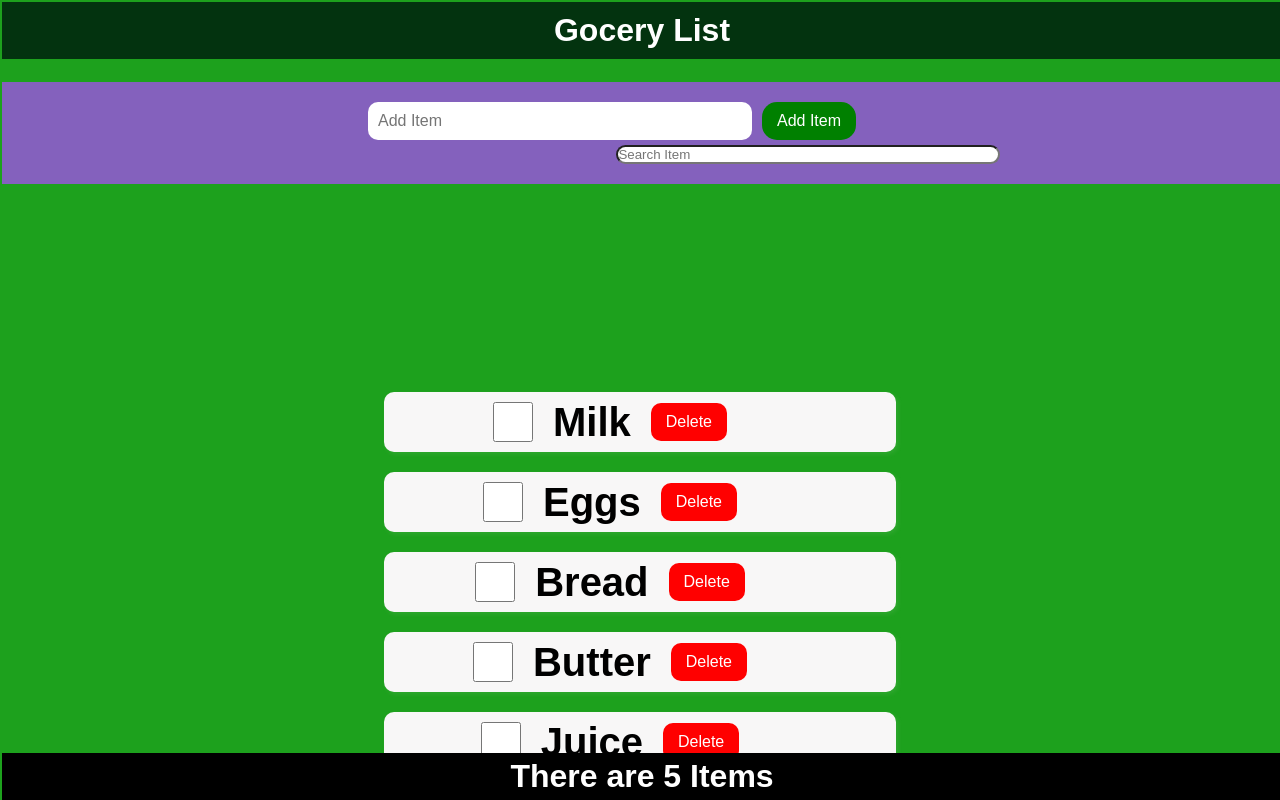
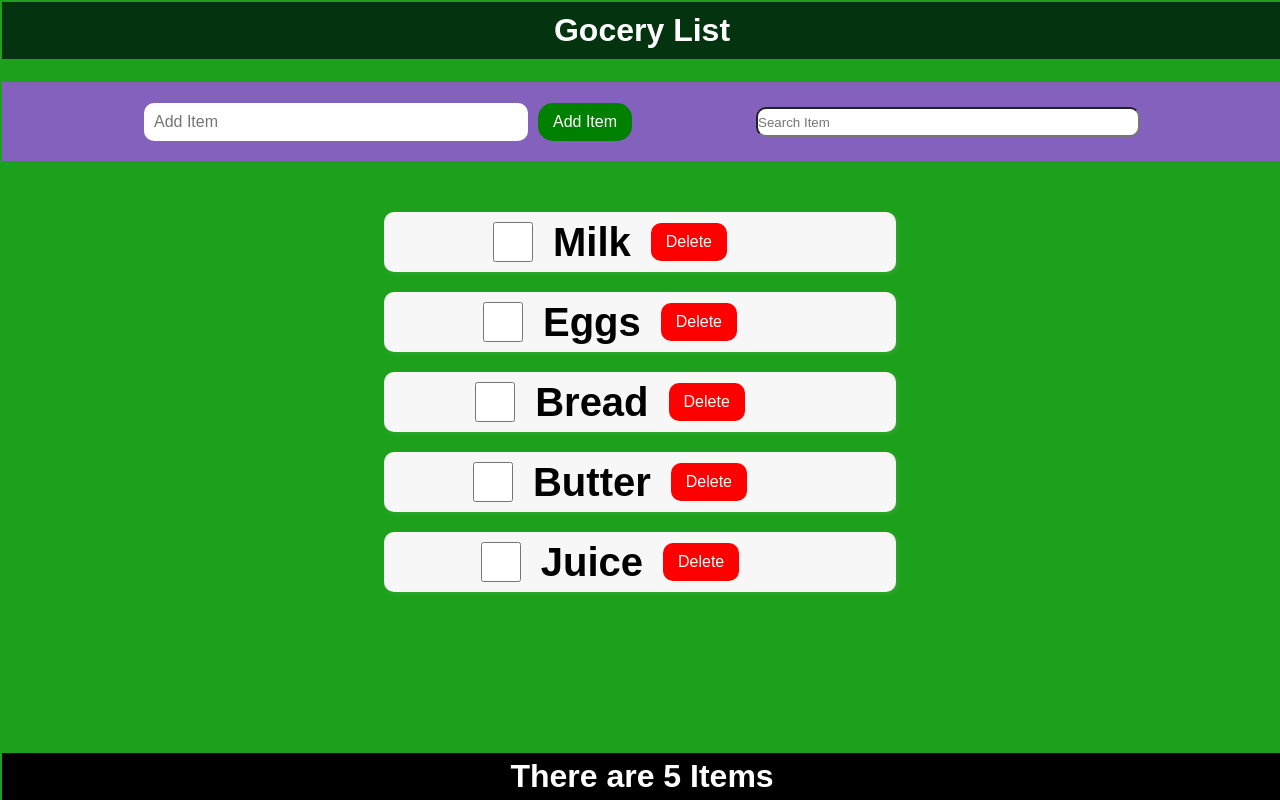
Before and after one commit to mbogo-c/mbogo-c, a React (Vite) app: page / in a window 1280 px wide. Built offline with nearby package versions, Linux system fonts and the light colour scheme.

Commit message:
completing search state and generating filtered items

```diff
--- a/src/App.css
+++ b/src/App.css
@@ -26,6 +26,7 @@ ul{
 }
 .header{
      display: flex;
+     height: auto;
      margin-top: 10vh;
      flex-direction: column;
      position: fixed;
@@ -37,8 +38,9 @@ ul{
      justify-content: center;
 }
 #search{
+     height: 30px;
      width: 30vw;
-     margin-left: 26vw;
+     margin-left: 5vw;
      margin-top:5px ;
      border-radius: 10px;
 }
@@ -65,8 +67,10 @@ button{
      border-radius: 15px;
 }
 .items{
+     margin-top: 25vh;
+     margin-bottom: 10vh;
      display: flex;
-     height:145vh;
+     height: auto;
      justify-content: center;
      align-items: center;
      flex-direction: column;
--- a/src/App.jsx
+++ b/src/App.jsx
@@ -1,4 +1,4 @@
-import { useState } from "react";
+import { useEffect, useState } from "react";
 import Header from "./Hearder";
 import  Items from "./Items";
 import Footer from "./Footer";
@@ -29,36 +29,54 @@ export default function App (){
         }
     ]);
     const [item, setItem] = useState('');
+    const [search, setSearch] = useState('');
+    const [filteredItems, setFilteredItems] = useState([]);
 
     function handleChange(e){
         setItem(e.target.value.trimStart());
+
+
     }
-
 function AddItem (){
      const newItem = {
                id: items.length ? items[items.length -1].id +1 : 1,
                checked: false,
-               item:item
+               item:item[0].toUpperCase() + item.slice(1)
           };
-          item.length ? `
-          ${setItems ([...items, newItem])}
-          ${setItem('')}`
+          item.length ? `${setItems ([...items, newItem])}${setItem('')}`
           :
           setItem('');
+          console.log(items.length);
 }
+console.log(search);
+
+function handleSearch (e){
+    const filteredText = (e.target.value);
+   const filteredList =  items.filter((item)=>item.item.toLocaleLowerCase().includes(filteredText.toLocaleLowerCase()))
+
+   setFilteredItems(filteredList);
+
+
+}
+useEffect(()=>{
+setFilteredItems(items);
+},[items]);
 
     return(
         <div className="App">
             <h1 className="head">Gocery List</h1>
             <Header
+            filteredItems={filteredItems}
             item={item}
+            handleSearch={handleSearch}
             handleChange={handleChange}
             AddItem={AddItem}
             />
             <Items
-             items={items}
+            items={items}
+            filteredItems={filteredItems}
               />
-            <Footer items={items}/>
+            <Footer filteredItems={filteredItems}/>
         </div>
 
     )
--- a/src/Footer.jsx
+++ b/src/Footer.jsx
@@ -1,10 +1,10 @@
-export default function Footer({items}){
+export default function Footer({filteredItems}) {
 
      return (
           <footer className="footer">
-               <h1>There are {items.length <= 1 ?
-               `${items.length} Item `:
-                `${items.length} Items`}</h1>
+               <h1>There are {filteredItems.length <= 1 ?
+               `${filteredItems.length} Item `:
+                `${filteredItems.length} Items`}</h1>
           </footer>
      )
 }
--- a/src/Hearder.jsx
+++ b/src/Hearder.jsx
@@ -1,4 +1,4 @@
-export default function Header ({item,handleChange,AddItem}){
+export default function Header ({filteredItem,handleSearch,item,handleChange,AddItem}){
 
 
      return(
@@ -14,7 +14,12 @@ export default function Header ({item,handleChange,AddItem}){
                <button
                onClick={()=>AddItem()}
                >Add Item</button>
-               <input type="text " id="search" placeholder="Search Item"/>
+               <input
+               value={filteredItem}
+               onChange={(e)=>handleSearch(e)}
+                type="text "
+                 id="search"
+                 placeholder="Search Item"/>
                </label>
 
           </form>
--- a/src/Items.jsx
+++ b/src/Items.jsx
@@ -1,9 +1,11 @@
-import { Fragment } from "react"
 
-export default function Items ({items}){
+
+export default function Items ({items,filteredItems}){
 
      return <main className="items">
-      {items.map((item)=>{
+      {
+           filteredItems &&
+                 filteredItems.map((item)=>{
                   return(
                     <ul className="item" key={item.id}>
                          <input type="checkbox" className="checkbox" />
@@ -11,6 +13,19 @@ export default function Items ({items}){
                          <button  className="delete">Delete</button>
                          </ul>
                )})
+           ||
+      items.map((item)=>{
+                  return(
+                    <ul className="item" key={item.id}>
+                         <input type="checkbox" className="checkbox" />
+                         <li>{item.item}</li>
+                         <button  className="delete">Delete</button>
+                         </ul>
+               )})
+
+
+     }
+
+
+          </main>
           }
-          </main>
-}
```
